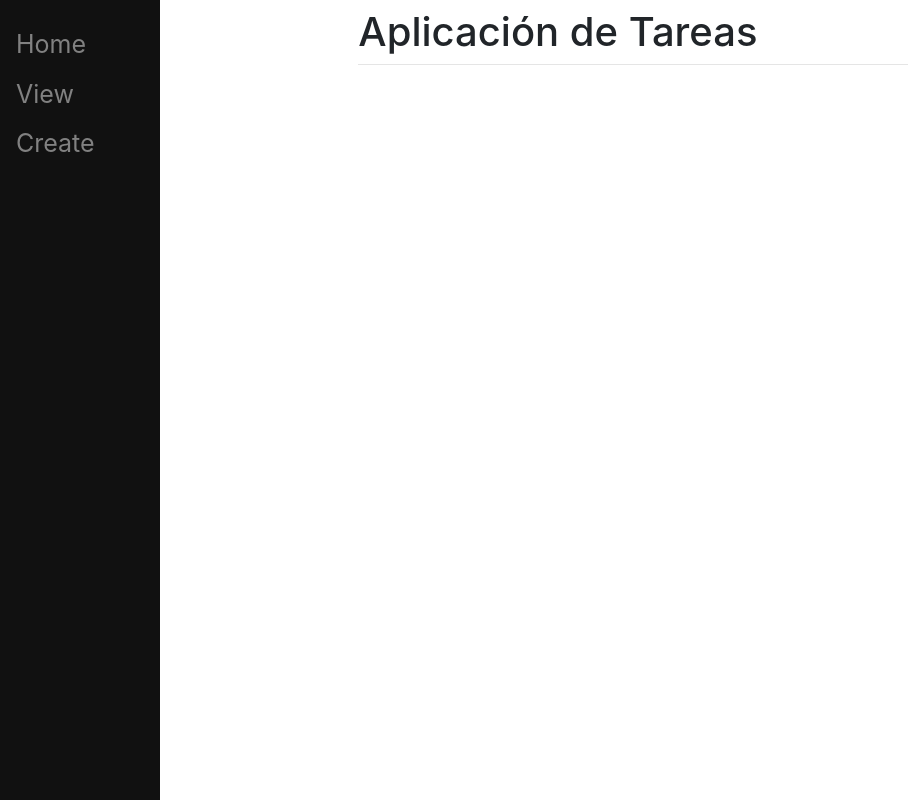
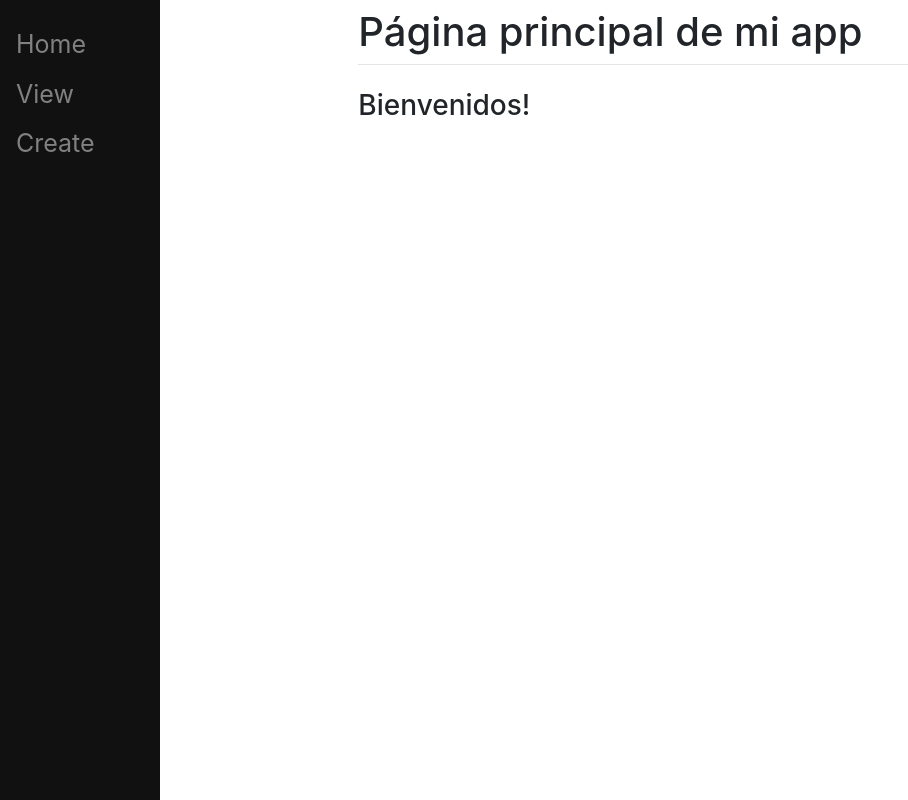
Before and after one commit to jmbajo/mbb_django, a Django app: page /tareas/ in a window 1280 px wide. Shown: the whole page, without its empty margins (0-908 px from the left). Run offline with Django 4.2, Linux system fonts and the light colour scheme; some libraries are stand-ins or nearby versions.

Commit message:
clase 11/10

```diff
--- a/mi_app/templates/mi_app/base.html
+++ b/mi_app/templates/mi_app/base.html
@@ -49,9 +49,10 @@
 <body>
   <!-- Side navigation -->
   <div class="sidenav">
-    <a href="/">Home</a>
-    <a href="/view">View</a>
-    <a href="/create">Create</a>
+
+    <a href="/tareas/">Home</a>
+    <a href="/tareas/listas">View</a>
+    <a href="/tareas/crear">Create</a>
   </div>
 
   <!-- Page content -->
--- /dev/null
+++ b/mi_app/templates/mi_app/home.html
@@ -0,0 +1,13 @@
+{% extends 'mi_app/base.html' %}
+
+{% block title %}
+Home
+{% endblock %}
+
+{% block titulo_pagina %}
+Página principal de mi app
+{% endblock %}
+
+{% block content %}
+	<h3>Bienvenidos!</h3>
+{% endblock %}
--- a/mi_app/urls.py
+++ b/mi_app/urls.py
@@ -2,7 +2,7 @@ from django.urls import path
 from . import views
 
 urlpatterns = [
-    path("", views.index, name="index"),
+    path("", views.home, name="home"),
     path("crear/", views.crear_tarea, name="crear_tarea"),
     path("lista/<int:id>", views.mostrar_lista, name="mostrar_lista"),
     path("listas/", views.mostrar_listas, name="mostrar_listas"),
--- a/mi_app/views.py
+++ b/mi_app/views.py
@@ -5,6 +5,9 @@ from django.shortcuts import render, redirect
 from mi_app.forms import CrearListaForm
 from mi_app.models import ListaDeTareas
 
+
+def home(request):
+    return render(request, 'mi_app/home.html', {})
 
 def mostrar_lista(request, id):
     lista = ListaDeTareas.objects.get(id=id)
```
